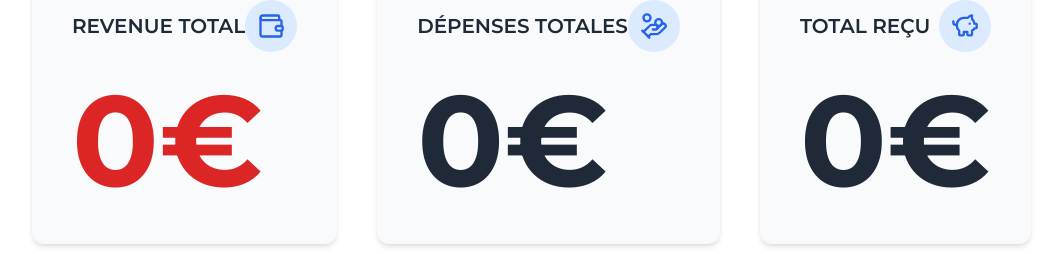
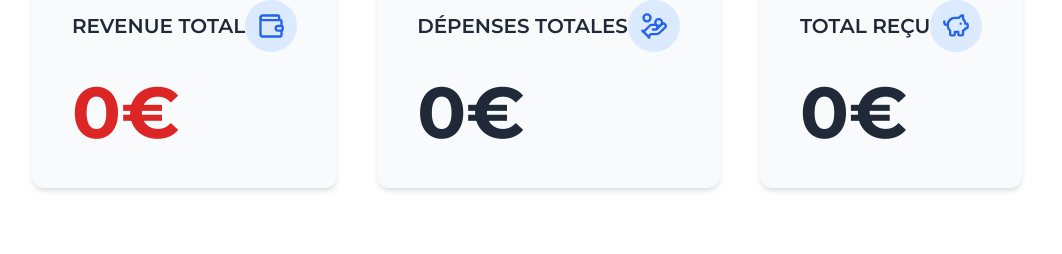
Before and after one commit to Lioruby/le-navire-contribution, a React (Vite) app: page / in a window 1280 px wide. Shown: the part 120-374 px from the top of the page, without its empty margins (48-1110 px from the left). Built offline with nearby package versions, Linux system fonts and the light colour scheme; no server answers.

Commit message:
chore: fix UI & sound

```diff
--- a/src/modules/expenses/react/components/TotalExpenses.tsx
+++ b/src/modules/expenses/react/components/TotalExpenses.tsx
@@ -10,7 +10,7 @@ export const TotalExpenses = ({ totalExpenses }: { totalExpenses: number }) => {
         </div>
       </div>
       <div className="mt-6">
-        <p className="text-9xl font-bold">{totalExpenses}€</p>
+        <p className="text-7xl font-bold">{totalExpenses}€</p>
       </div>
     </div>
   );
--- a/src/modules/expenses/react/components/TotalReceived.tsx
+++ b/src/modules/expenses/react/components/TotalReceived.tsx
@@ -10,7 +10,7 @@ export const TotalReceived = ({ totalReceived }: { totalReceived: number }) => {
         </div>
       </div>
       <div className="mt-6">
-        <p className="text-9xl font-bold">{totalReceived}€</p>
+        <p className="text-7xl font-bold">{totalReceived}€</p>
       </div>
     </div>
   );
--- a/src/modules/expenses/react/components/TotalRevenue.tsx
+++ b/src/modules/expenses/react/components/TotalRevenue.tsx
@@ -11,7 +11,7 @@ export const TotalRevenue = ({ totalRevenue }: { totalRevenue: number }) => {
       </div>
       <div className="mt-6">
         <p
-          className={`text-9xl font-bold ${totalRevenue > 0 ? "text-green-600" : "text-red-600"}`}
+          className={`text-7xl font-bold ${totalRevenue > 0 ? "text-green-600" : "text-red-600"}`}
         >
           {totalRevenue}€
         </p>
--- a/src/modules/expenses/react/use-expenses-page.hook.ts
+++ b/src/modules/expenses/react/use-expenses-page.hook.ts
@@ -7,7 +7,7 @@ import { BASE_URL } from "@root/modules/store/dependencies";
 
 export const useExpensesPage = () => {
   const { expensesGateway } = useDependencies();
-  const audioRef = useRef(new Audio("assets/cash-register.mp3"));
+  const audioRef = useRef(new Audio("assets/kabuki.mp3"));
 
   const [expenses, setExpenses] = useState<ExpensesDomainModel.Expense | null>(
     null
@@ -48,6 +48,7 @@ export const useExpensesPage = () => {
   }, []);
 
   const playSound = () => {
+    audioRef.current.currentTime = 0;
     audioRef.current.play().catch(console.error);
   };
 
```
Also changed, not shown: 1 other file (tests, documents, lock files or other folders).
